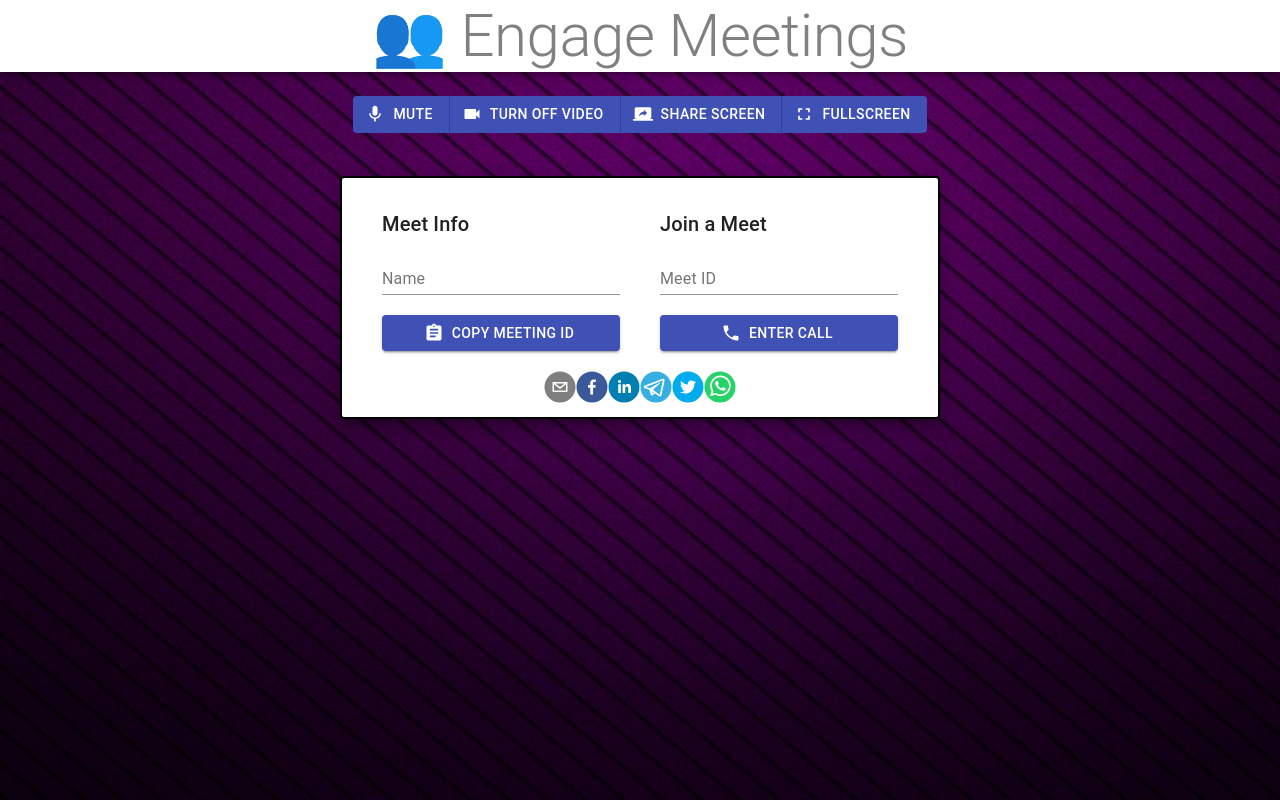
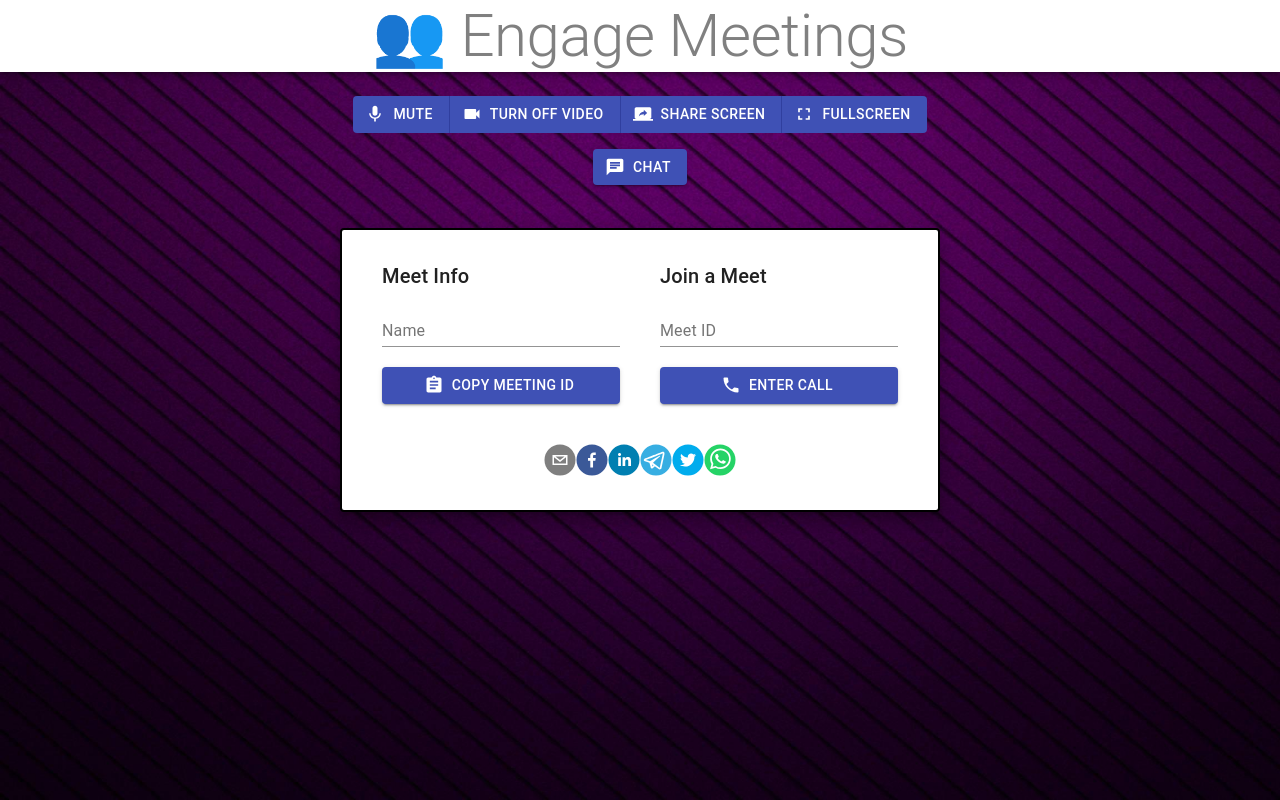
Before and after one commit to Disquita/Engage-Meets, a React (Create React App) app in the folder client/: page / in a window 1280 px wide. Built offline with nearby package versions, Linux system fonts and the light colour scheme; no server answers.

Commit message:
added detail

```diff
--- a/client/src/SocketContext.js
+++ b/client/src/SocketContext.js
@@ -23,6 +23,7 @@ const ContextProvider = ({ children }) => {
     const [chat, setChat] = useState([]);
     const [msgRcv, setMsgRcv] = useState("");
     const [uname, setUname] = useState("");
+    const [calling, setCalling] = useState(false);
     var ss;
     const myVideo = useRef();
     const userVideo = useRef();
@@ -86,7 +87,7 @@ const ContextProvider = ({ children }) => {
 
   const callUser = (id) => {
     const peer = new Peer({ initiator: true, trickle: false, stream });
-
+      setCalling(true);
       peer.on('signal', (data) => {
         socket.emit('callUser', { userToCall: id, signalData : data, from: me, name });
       });
@@ -96,6 +97,7 @@ const ContextProvider = ({ children }) => {
       });
 
       socket.on('callAccepted', ({signal, uname}) => {
+          setCalling(false);
           setCallAccepted(true);
           setUname(uname);
           peer.signal(signal);
@@ -200,6 +202,7 @@ const ContextProvider = ({ children }) => {
         setChat,
         setMsgRcv,
         uname,
+        calling,
       }}>
         {children}
       </SocketContext.Provider>
--- a/client/src/components/Options.jsx
+++ b/client/src/components/Options.jsx
@@ -26,6 +26,7 @@ const useStyles = makeStyles((theme) => ({
       flexDirection: 'column',
     },
     shares: {
+      padding: '20px 20px',
       display: 'flex',
       justifyContent: 'center',
     },
@@ -56,7 +57,7 @@ const useStyles = makeStyles((theme) => ({
    }));
 
 const Options = ( {children} ) => {
-    const { me, callAccepted, name, setName, callEnded, leaveCall, callUser } = useContext(SocketContext);
+    const { me, callAccepted, name, setName, callEnded, leaveCall, callUser, calling } = useContext(SocketContext);
     const [idToCall, setIdToCall] = useState('');
     const classes = useStyles();
     const [isCopied, setIsCopied] = useState(false);
@@ -98,6 +99,7 @@ const Options = ( {children} ) => {
                               End Call
                             </Button>
                           ) : (
+                            <div>
                             <Button variant="contained"
                             color="primary"
                             startIcon={<Phone fontSize="large" />}
@@ -106,6 +108,8 @@ const Options = ( {children} ) => {
                             className={classes.margin}>
                               Enter Call
                             </Button>
+                            {calling?<span> Calling </span>:<span></span>}
+                            </div>
                           )}
                     </Grid>
                 </Grid>
--- a/client/src/components/VideoPlayer.jsx
+++ b/client/src/components/VideoPlayer.jsx
@@ -11,7 +11,7 @@ import VideocamOffIcon from '@material-ui/icons/VideocamOff';
 import ScreenShareIcon from '@material-ui/icons/ScreenShare';
 import StopScreenShareIcon from '@material-ui/icons/StopScreenShare';
 import FullscreenIcon from '@material-ui/icons/Fullscreen';
-
+import ChatIcon from '@material-ui/icons/Chat';
 
 const useStyles = makeStyles((theme) => ({
 
@@ -107,6 +107,7 @@ const VideoPlayer = () => {
               <Button startIcon={myScreen ?<ScreenShareIcon />:<StopScreenShareIcon />} onClick={() => shareScreen()}>{myScreen ?<span>Share Screen</span>:<span>Stop Sharing Screen</span>}</Button>
               <Button startIcon={<FullscreenIcon />} onClick={() => toggleFullScreen()}>Fullscreen</Button>
             </ButtonGroup>
+            <Button variant="contained" color="primary" startIcon={<ChatIcon />} className={classes.buttons} onClick={() => toggleFullScreen()}>Chat</Button>
           </div>
     );
 };
```
Also changed, not shown: client/src/components/Chat.jsx (added).
